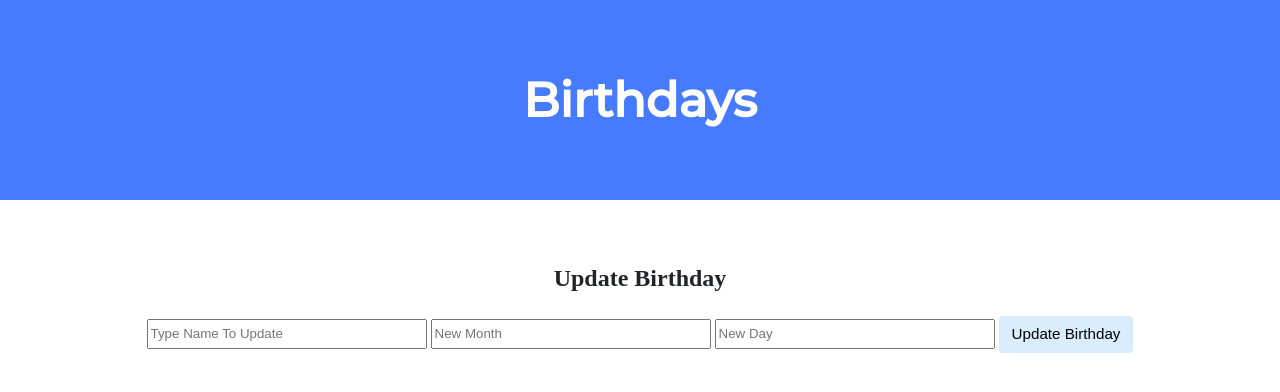
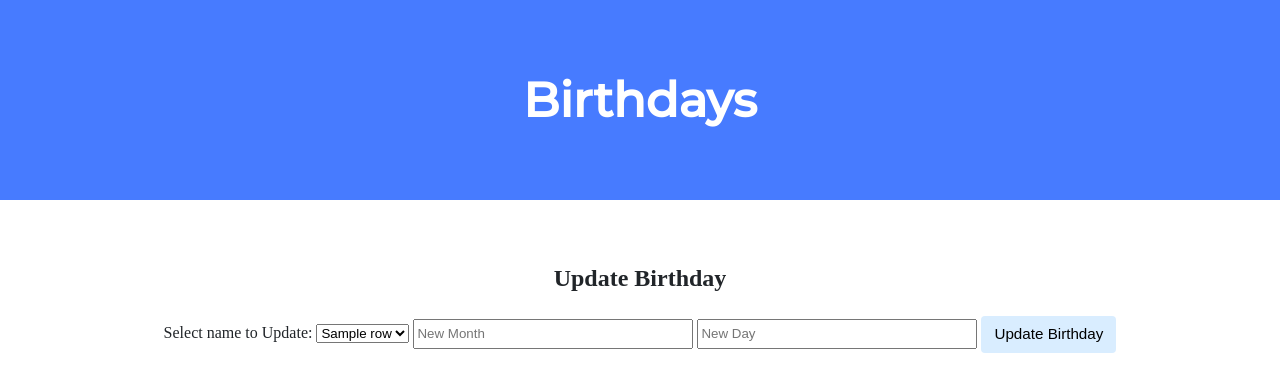
Before and after one commit to SadeCJohnson/CS50_Solutions, a Flask app: template Web_Lab9_Birthdays/templates/update_entry.html in a window 1280 px wide. Shown: the top 392 px of the page. Run offline with Flask 2, Linux system fonts and the light colour scheme; the template is opened without the code that fills it: most values are stand-ins (such as "Sample title", 1, 10 or a date in 2020); some libraries are stand-ins or nearby versions.

Commit message:
adding dynamic select dropdown for updating entries page

```diff
--- a/Web_Lab9_Birthdays/application.py
+++ b/Web_Lab9_Birthdays/application.py
@@ -40,14 +40,15 @@ def index():
 def update_entry():
     # TODO: add hyperlink on html
     if request.method == "POST":
-        name = request.form.get('name')
+        name = request.form.get('names')
         month = request.form.get('month')
         day = request.form.get('day')
         if validate_form(day=day, month=month, name=name):
             db.execute("UPDATE birthdays SET month = ?, day = ? where name = ?", month, day, name)
         return redirect("/")
     else:
-        return render_template("update_entry.html")
+        rows = db.execute("SELECT name FROM birthdays")
+        return render_template("update_entry.html", rows=rows)
 
 
 if __name__ == '__main__':
--- a/Web_Lab9_Birthdays/templates/update_entry.html
+++ b/Web_Lab9_Birthdays/templates/update_entry.html
@@ -3,9 +3,13 @@
 {% block update_entry %}
 <h2>Update Birthday</h2>
 <form action="/update_entry" method="post">
-    <!-- use select statement to populate names input-->
-    <input name="name" type="text" placeholder="Type Name To Update">
-    <input name="month" type="number" min="1" max="12"  placeholder="New Month">
+    <label>Select name to Update:</label>
+    <select name = "names">
+        {% for row in rows %}
+            <option value="{{ row['name'] }}">{{ row['name'] }}</option>
+        {% endfor %}
+    </select>
+    <input name="month" type="number" min="1" max="12" placeholder="New Month">
     <input name="day"  type="number" min="1" max ="31" placeholder="New Day">
     <input type="submit" value="Update Birthday">
 </form>
```
Also changed, not shown: Web_Lab9_Birthdays/birthdays.db.
